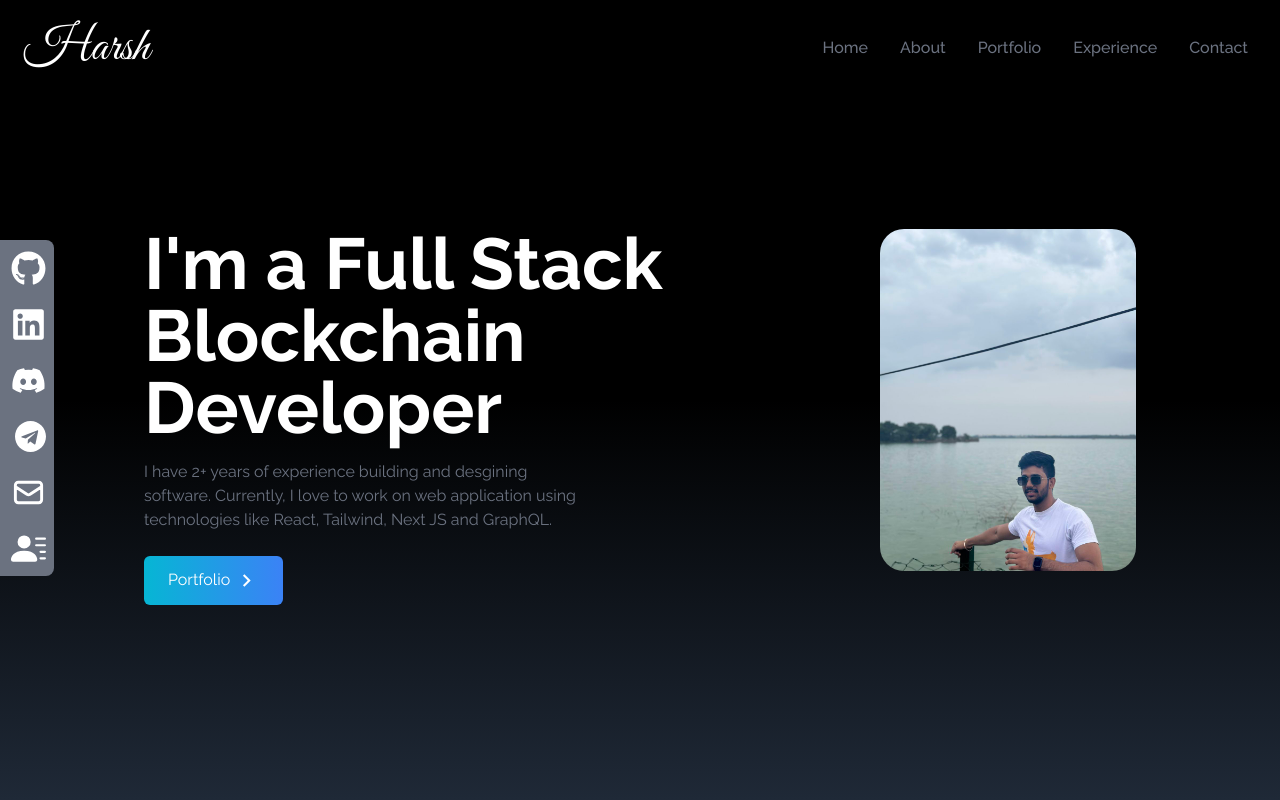
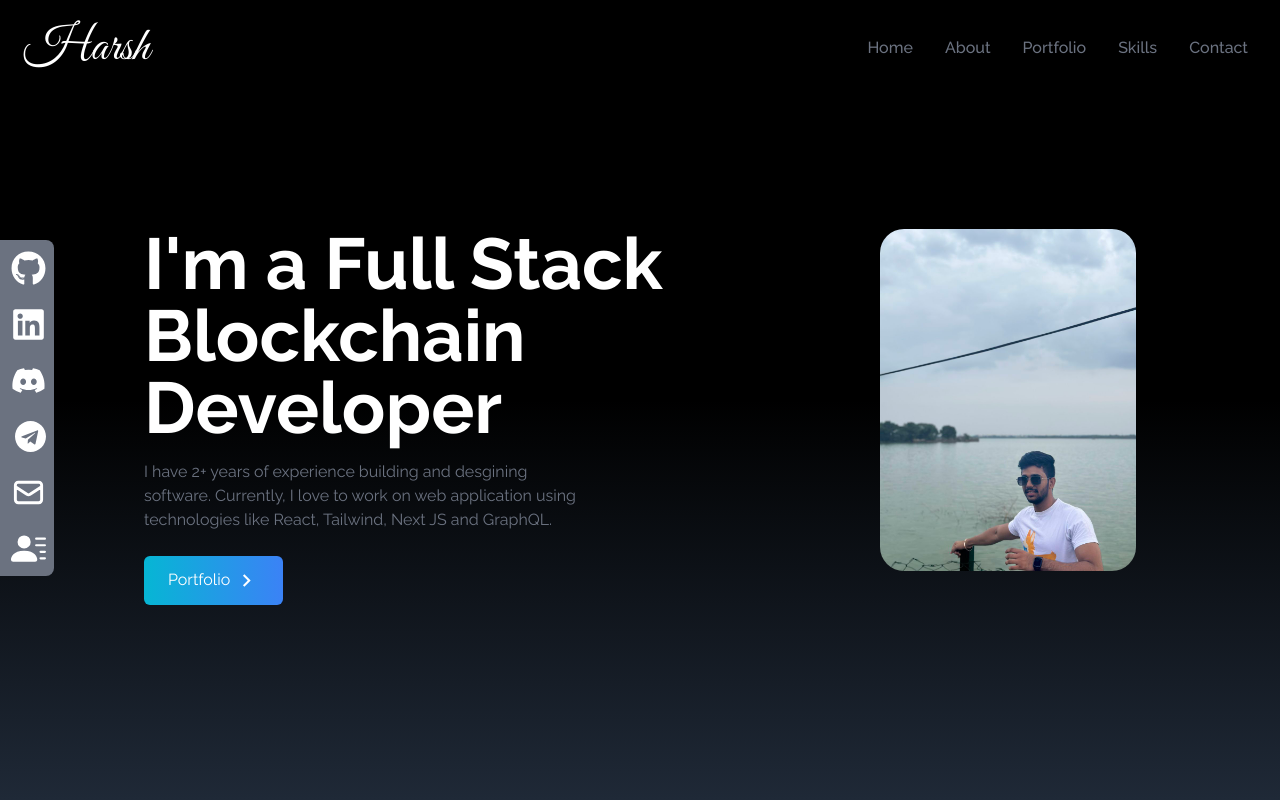
Before and after one commit to harshasingamshetty1/harsha-portfolio, a React (Create React App) app: page / in a window 1280 px wide. Shown: the top 800 px of the page. Built offline with nearby package versions, Linux system fonts and the light colour scheme.

Commit message:
feat: implemented smooth scroll

```diff
--- a/src/components/About.jsx
+++ b/src/components/About.jsx
@@ -8,7 +8,7 @@ const About = () => {
         i.e mostly (h,w, bg-color) only these.
     */
     <div
-      name="About"
+      name="about"
       className="w-full h-screen bg-gradient-to-b from-gray-800 to-black text-white"
     >
       <div className="max-w-screen-lg p-4 mx-auto flex flex-col justify-center w-full h-full">
--- a/src/components/Contact.jsx
+++ b/src/components/Contact.jsx
@@ -16,6 +16,7 @@ function Contact() {
 
         <div className="mt-10">
           <form
+            // using getform.io to store the messages received. it has a limit of max 50 messages
             action="https://getform.io/f/683806eb-b21d-4552-9366-fcaaeb3bd167"
             method="POST"
           >
--- a/src/components/Navbar.jsx
+++ b/src/components/Navbar.jsx
@@ -1,26 +1,28 @@
 import React, { useState } from "react";
 import { FaBars, FaTimes } from "react-icons/fa";
+import { Link } from "react-scroll";
+
 function Navbar() {
   const links = [
     {
       id: 0,
-      link: "Home",
+      link: "home",
     },
     {
       id: 1,
-      link: "About",
+      link: "about",
     },
     {
       id: 2,
-      link: "Portfolio",
+      link: "portfolio",
     },
     {
       id: 3,
-      link: "Experience",
+      link: "skills",
     },
     {
       id: 4,
-      link: "Contact",
+      link: "contact",
     },
   ];
   const [nav, setNav] = useState(false);
@@ -32,14 +34,16 @@ function Navbar() {
         only when screen>768px
         */}
       <ul className=" hidden md:flex">
-        {links.map((item) => {
+        {links.map(({ id, link }) => {
           return (
             <li
-              key={item.id}
+              key={id}
               className="px-4 text-gray-500 cursor-pointer font-medium
           hover:scale-105 duration-200 capitalize "
             >
-              {item.link}
+              <Link to={link} smooth duration="500">
+                {link}
+              </Link>
             </li>
           );
         })}
@@ -53,14 +57,21 @@ function Navbar() {
       {/* Short-circuting */}
       {nav && (
         <ul className="flex flex-col justify-center items-center w-full h-screen absolute top-0 left-0 bg-gradient-to-b from-black to-gray-800 ">
-          {links.map((item) => {
+          {links.map(({ id, link }) => {
             return (
               <li
-                key={item.id}
+                key={id}
                 className="px-4 py-6 text-4xl text-gray-500 cursor-pointer
           hover:scale-105 duration-200 capitalize "
               >
-                {item.link}
+                <Link
+                  onClick={() => setNav(!nav)}
+                  to={link}
+                  smooth
+                  duration="500"
+                >
+                  {link}
+                </Link>
               </li>
             );
           })}
--- a/src/components/Skills.jsx
+++ b/src/components/Skills.jsx
@@ -61,7 +61,10 @@ function Skills() {
     },
   ];
   return (
-    <div className="w-full h-screen bg-gradient-to-b from-gray-800 to-black  ">
+    <div
+      name="skills"
+      className="w-full h-screen bg-gradient-to-b from-gray-800 to-black  "
+    >
       <div className="flex flex-col max-w-screen-lg w-full h-full justify-center mx-auto  ">
         <div className="text-white mx-4">
           <p className="text-4xl border-b-4 inline border-gray-500 ">Skills</p>
```
